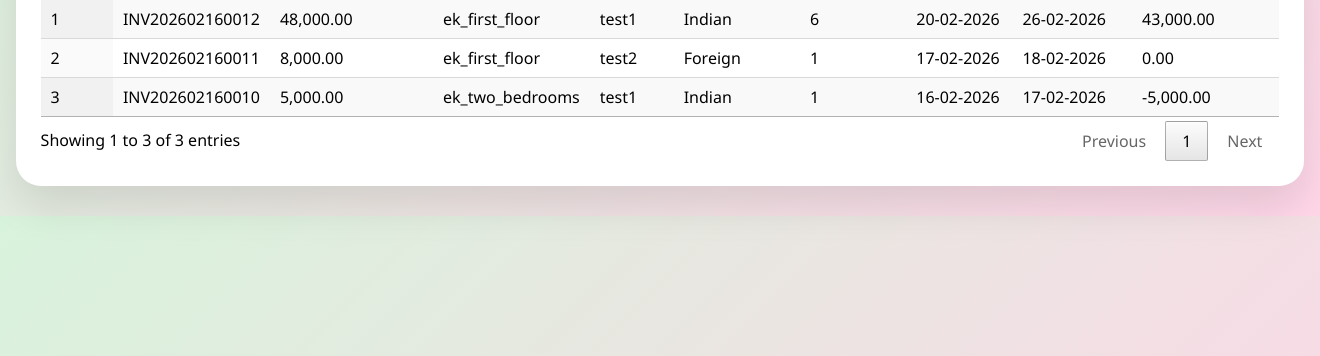
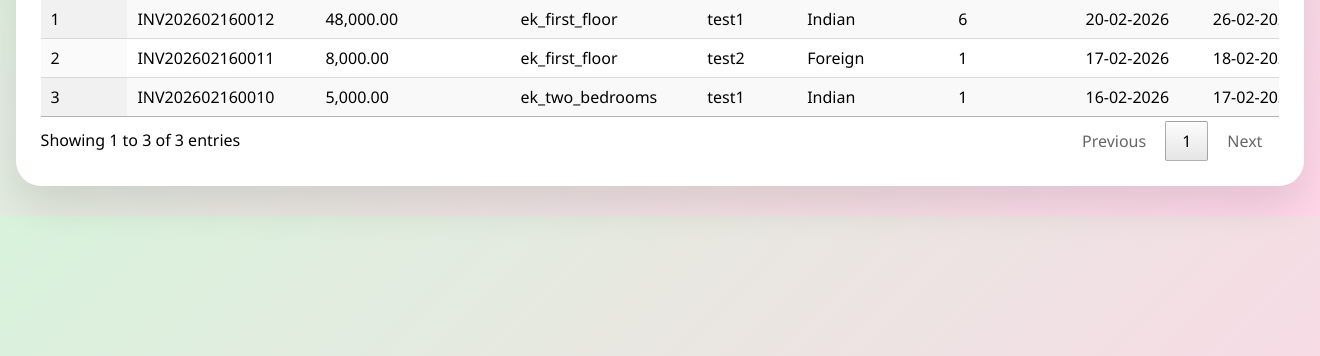
Before and after one commit to venkatengineer/hotel_booking_system_php_eks, a PHP site: page /billing_report.php in a window 1320 px wide; the page is wider, and only the part inside the window is pictured. Shown: the part 305-661 px from the top of that part. Run offline with PHP 8.4, Linux system fonts and the light colour scheme; a user stored in the database is signed in; data comes from the database, SQL or seed files in the repository; some libraries are stand-ins or nearby versions.

Commit message:
ADDED horizondal scrolling bar TO THE BILLING REPORT

```diff
--- a/billing_report.php
+++ b/billing_report.php
@@ -73,6 +73,12 @@ width:100%;
 padding:4px;
 box-sizing:border-box;
 }
+
+#billingTable {
+    width: 100% !important;
+    min-width: 1800px;
+}
+
 </style>
 </head>
 
```
